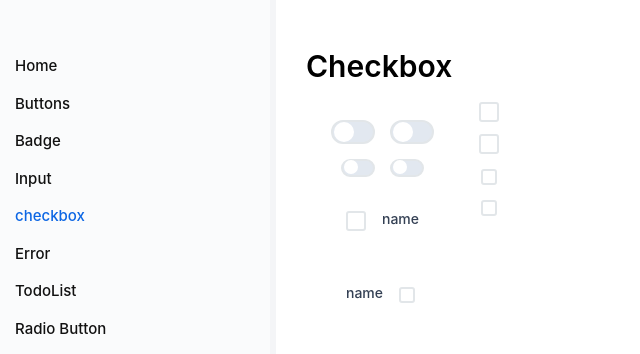
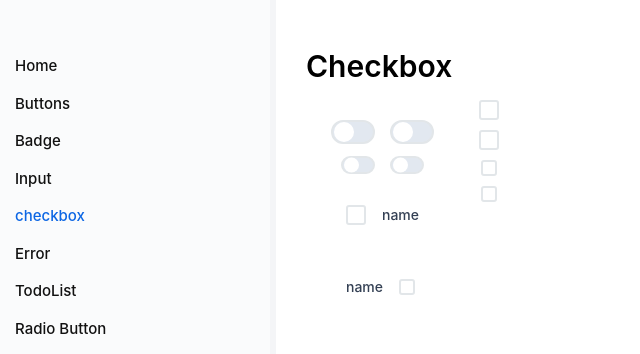
Before and after one commit to christojojo/wacpro-tasks, a React (Vite) app: page /checkbox in a window 1280 px wide. Shown: the top 354 px of the page, without its empty margins (0-640 px from the left). Built offline with nearby package versions, Linux system fonts and the light colour scheme.

Commit message:
checkbox fixed

```diff
--- a/src/components/CheckBox/CheckboxDemo.jsx
+++ b/src/components/CheckBox/CheckboxDemo.jsx
@@ -11,7 +11,7 @@ function CheckboxDemo({ id, label, labelR, isToggle, size, ...props }) {
   return (
     <div className="flex items-center">
       {label && <label htmlFor={id} className="text-md pr-4 cursor-pointer">{label}</label>}
-      <div className="relative">
+      <div className="relative flex">
         <input
           id={id}
           type="checkbox"
@@ -20,11 +20,11 @@ function CheckboxDemo({ id, label, labelR, isToggle, size, ...props }) {
             (isSm ? "w-[34px] h-[18px] rounded-[50px] bg-[#E2E8F0] bg-none relative" : "w-[44px] h-[24px] rounded-[50px] bg-[#E2E8F0] bg-none relative") : (isSm ? "w-4 h-4" : "w-5 h-5")}`}
           onClick={handleClick}
         />
-        {!isToggle && <span className={`material-symbols-outlined text-white absolute text-lg pointer-events-none ${isSm ? "left-[-1px] top-[3px]" : "top-[3px] left-[1px]"}`}>check</span>}
+        {!isToggle && <span className={`material-symbols-outlined text-white absolute text-lg pointer-events-none ${isSm ? "left-[-1px] top-[-1px]" : "top-[2px] left-[1px]"}`}>check</span>}
         {isToggle && (
           <span
-            className={`${isSm ? "w-[14px] h-[14px] bg-white rounded-full absolute top-[4px] left-[3px] pointer-events-none transition-all duration-300 ease-in-out" : "w-5 h-5 bg-white rounded-full absolute top-[2px] left-[3px] pointer-events-none transition-all duration-300 ease-in-out"}
-             ${checked ? (isSm ? 'translate-x-[14px]' : 'translate-x-[18px]') : "translate-x-[0px]"}`}
+            className={`${isSm ? "w-[15px] h-[15px] bg-white rounded-full absolute top-[50%] -translate-y-1/2 left-[3px] pointer-events-none transition-all duration-300 ease-in-out" : "w-5 h-5 bg-white rounded-full absolute top-[50%] -translate-y-1/2 left-[3px] pointer-events-none transition-all duration-300 ease-in-out"}
+             ${checked ? (isSm ? 'translate-x-[14px]' : 'translate-x-[18px]') : ""}`}
           ></span>
         )}
       </div>
```
